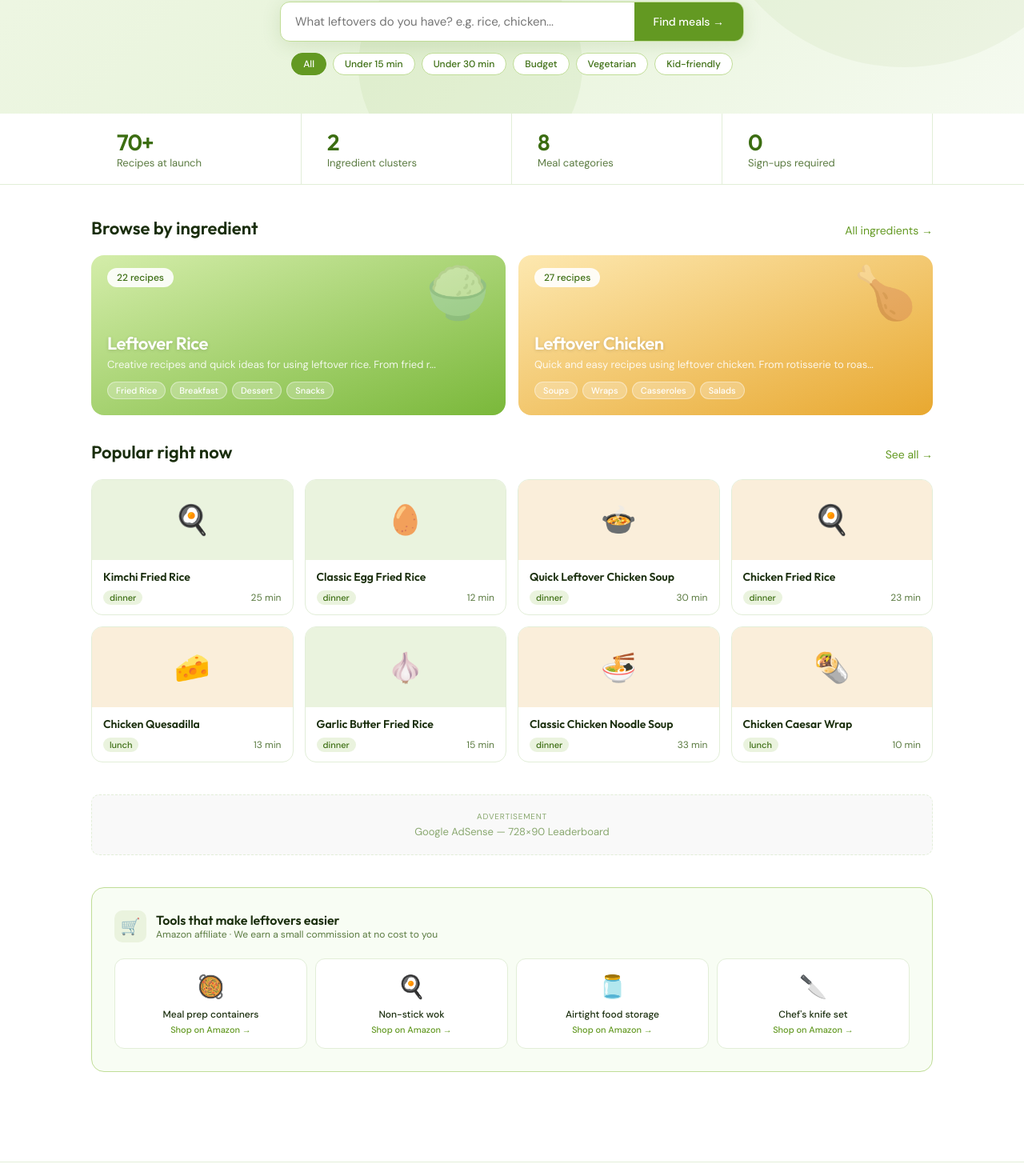
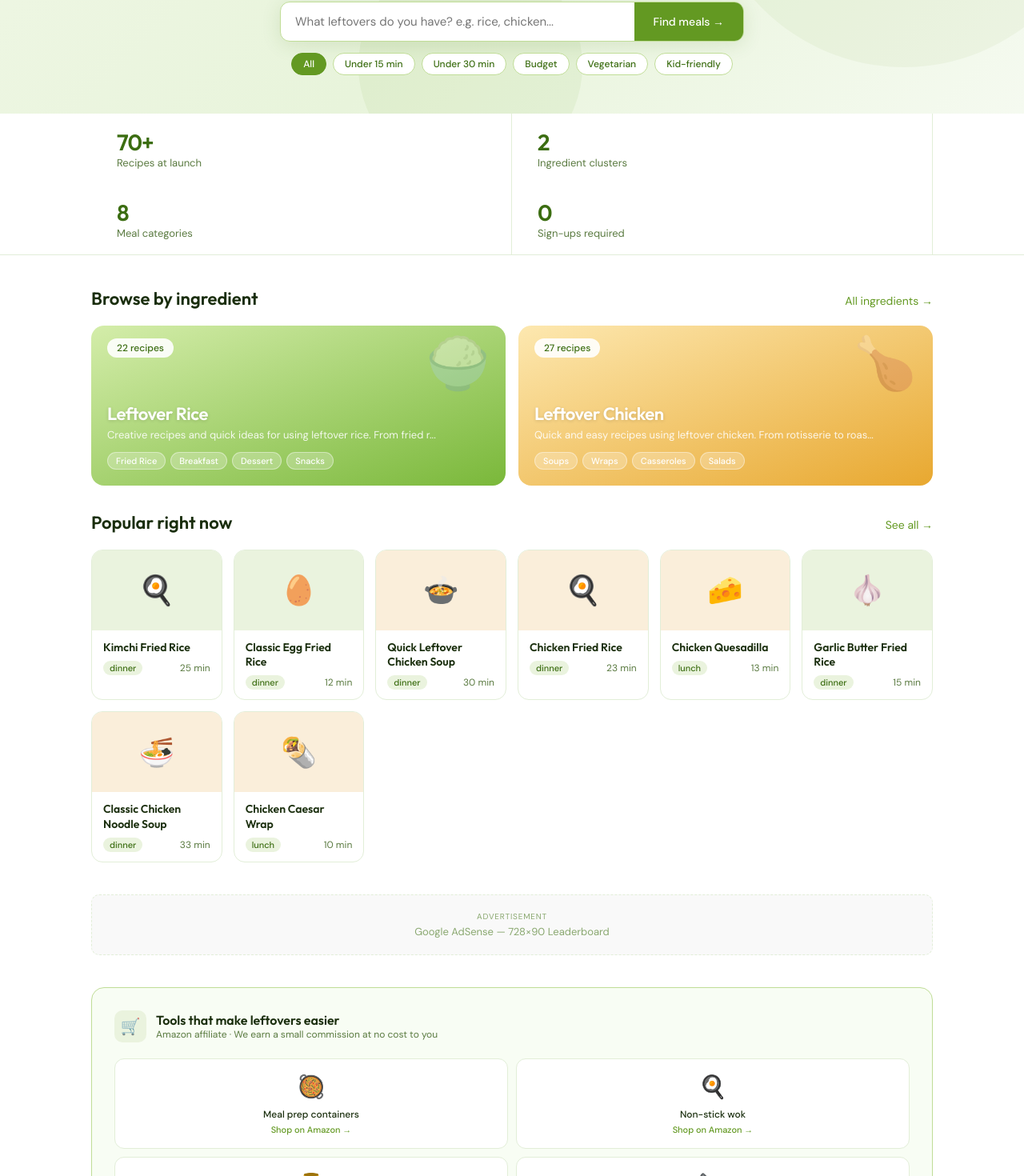
Before and after one commit to grqk654/leftovermealideas, a React (Vite) app: page / in a window 1280 px wide. Shown: the part 353-1823 px from the top of the page at 80% size. Built offline with nearby package versions, Linux system fonts and the light colour scheme.

Commit message:
Change grid layout from 4 to 2 columns

```diff
--- a/src/App.jsx
+++ b/src/App.jsx
@@ -225,7 +225,7 @@ function HomePage() {
 
       {/* Stats bar */}
       <div style={{ borderBottom: `1px solid ${C.border}` }}>
-        <div style={{ maxWidth: 1100, margin: '0 auto', padding: '0 24px', display: 'grid', gridTemplateColumns: 'repeat(4,1fr)' }}>
+        <div style={{ maxWidth: 1100, margin: '0 auto', padding: '0 24px', display: 'grid', gridTemplateColumns: 'repeat(2,1fr)' }}>
         {[['70+', 'Recipes at launch'], ['2', 'Ingredient clusters'], ['8', 'Meal categories'], ['0', 'Sign-ups required']].map(([n, l]) => (
           <div key={l} style={{ padding: '18px 32px', borderRight: `1px solid ${C.border}` }}>
             <div style={{ fontFamily: F.display, fontSize: 28, fontWeight: 600, color: C.greenDark, letterSpacing: '-0.03em' }}>{n}</div>
@@ -253,7 +253,7 @@ function HomePage() {
             <h2 style={{ fontFamily: F.display, fontSize: 22, fontWeight: 600, color: C.text }}>Popular right now</h2>
             <Link to="/recipes" style={{ fontSize: 14, color: C.green, textDecoration: 'none', fontFamily: F.body }}>See all →</Link>
           </div>
-          <div style={{ display: 'grid', gridTemplateColumns: 'repeat(4,1fr)', gap: 14 }}>
+          <div style={{ display: 'grid', gridTemplateColumns: 'repeat(auto-fill, minmax(160px, 1fr))', gap: 14 }}>
             {featured.map(r => <RecipeCard key={r.id} recipe={r} />)}
           </div>
         </div>
@@ -273,7 +273,7 @@ function HomePage() {
               <div style={{ fontSize: 12, color: C.textMuted, fontFamily: F.body }}>Amazon affiliate · We earn a small commission at no cost to you</div>
             </div>
           </div>
-          <div style={{ display: 'grid', gridTemplateColumns: 'repeat(4,1fr)', gap: 10 }}>
+          <div style={{ display: 'grid', gridTemplateColumns: 'repeat(2,1fr)', gap: 10 }}>
             {[
               ['🥘','Meal prep containers','https://www.amazon.com/s?k=meal+prep+containers&tag=grqk6540-20'],
               ['🍳','Non-stick wok','https://www.amazon.com/s?k=non+stick+wok&tag=grqk6540-20'],
```
